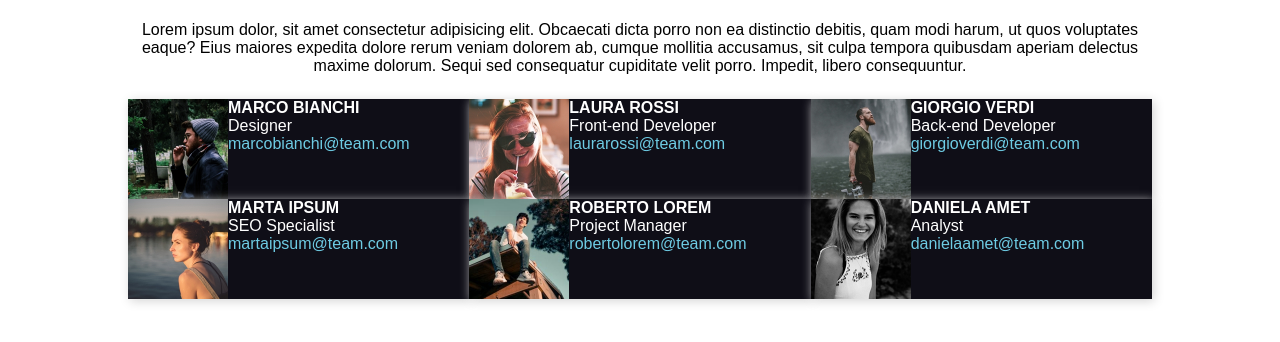
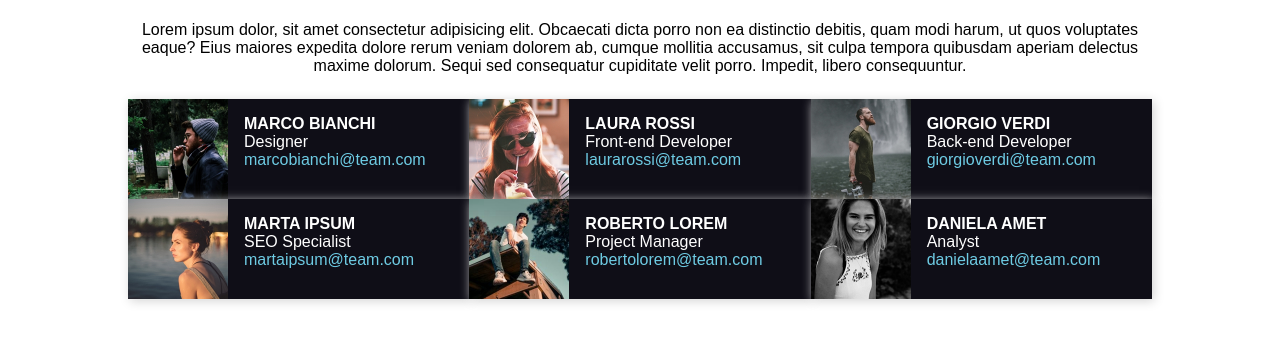
Before and after one commit to sgraziola/html-css-float-cards, a plain HTML site: page index.html in a window 1280 px wide. Shown: the part 66-408 px from the top of the page. Drawn offline with Linux system fonts and the light colour scheme; a web font is replaced by a local one.

Commit message:
Add margin info

```diff
--- a/assets/css/style.css
+++ b/assets/css/style.css
@@ -25,7 +25,7 @@
 
 img {;
     float: left;
-    width: 100px;
+    width:100px;
     max-width: 100%;
 }
 
@@ -56,6 +56,7 @@ header{
     float: left;
     color: white;
     font-family: 'ABeeZee', sans-serif;
+    margin:1rem 1rem;
 }
 
 .nome{
```
